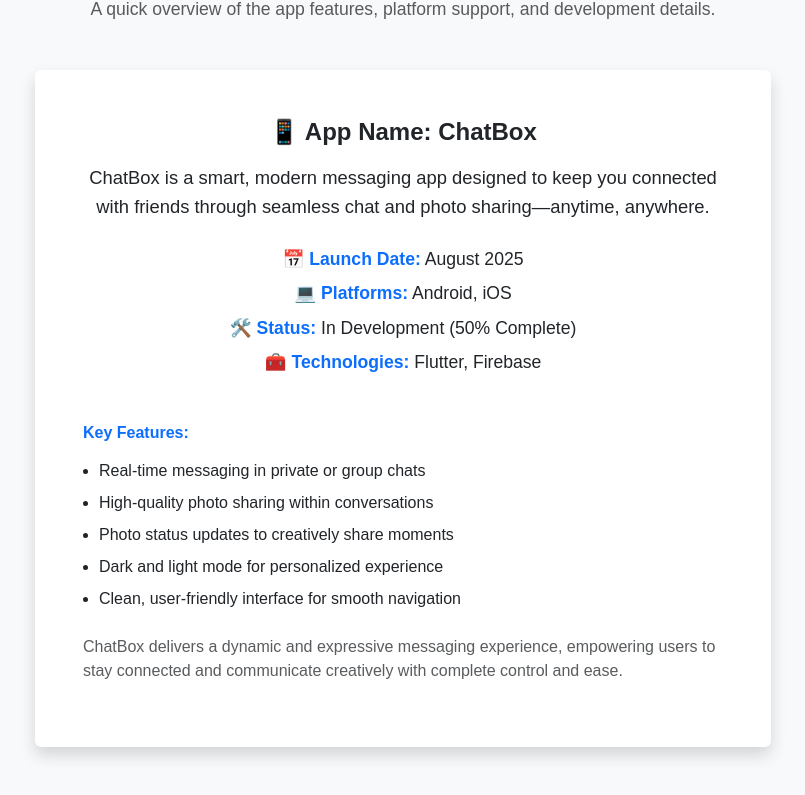
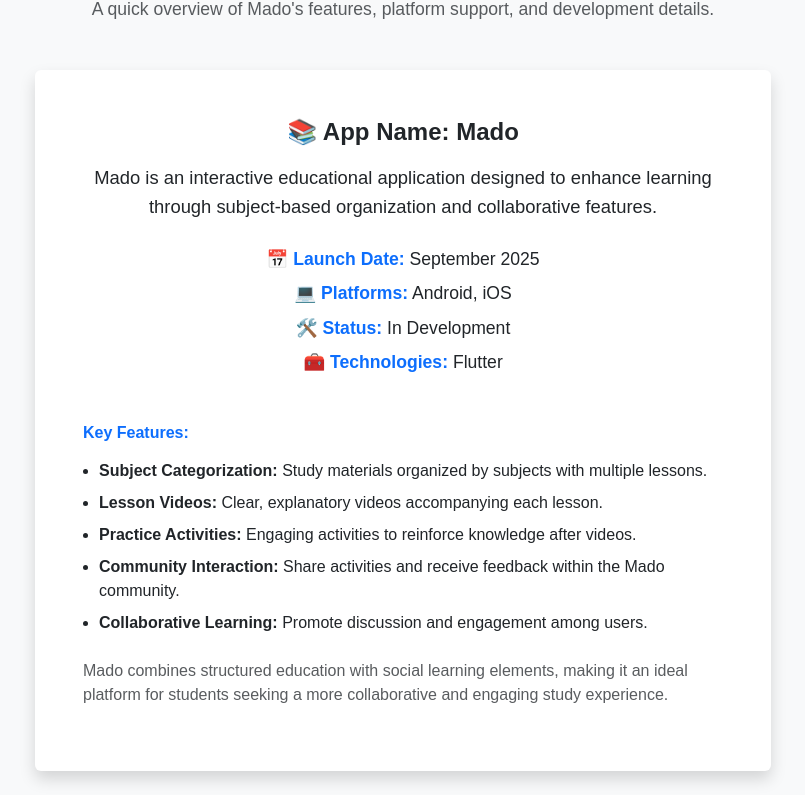
Before and after one commit to DevNesTeam/portfolio, a plain HTML site: page app-details/Mado.html in a window 1280 px wide. Shown: the part 105-900 px from the top of the page, without its empty margins (237-1042 px from the left). Drawn offline with nearby package versions, Linux system fonts and the light colour scheme.

Commit message:
secondes commit

```diff
--- a/app-details/Mado.html
+++ b/app-details/Mado.html
@@ -4,64 +4,57 @@
 <head>
   <meta charset="UTF-8" />
   <meta name="viewport" content="width=device-width, initial-scale=1" />
-  <title>ChatBox Overview</title>
+  <title>Mado Application Overview</title>
 
-  <!-- Bootstrap CSS -->
   <link href="https://cdn.jsdelivr.net/npm/bootstrap@5.3.0/dist/css/bootstrap.min.css" rel="stylesheet" />
 
-  <!-- Swiper CSS -->
   <link rel="stylesheet" href="https://cdn.jsdelivr.net/npm/swiper@9/swiper-bundle.min.css" />
 
-  <!-- Glightbox CSS -->
   <link rel="stylesheet" href="https://cdn.jsdelivr.net/npm/glightbox/dist/css/glightbox.min.css" />
 
-  <!-- Custom CSS -->
   <link rel="stylesheet" href="../assets/css/styles.css" />
 </head>
 
 <body>
 
   <main>
-    <!-- ChatBox Application Overview -->
-    <section id="chatbox-details" class="py-5 bg-light">
+    <section id="mado-details" class="py-5 bg-light">
       <div class="container">
         <div class="section-title text-center mb-5">
-          <h2>ChatBox Application Overview</h2>
-          <p class="text-muted">A quick overview of the app features, platform support, and development details.</p>
+          <h2>Mado Application Overview</h2>
+          <p class="text-muted">A quick overview of Mado's features, platform support, and development details.</p>
         </div>
 
         <div class="row justify-content-center">
           <div class="col-md-8">
             <div class="card shadow border-0">
               <div class="card-body p-4 p-md-5">
-                <h5 class="card-title mb-3 text-center">📱 App Name: ChatBox</h5>
+                <h5 class="card-title mb-3 text-center">📚 App Name: Mado</h5>
                 <p class="card-text lead text-center mb-4">
-                  <strong>ChatBox</strong> is a smart, modern messaging app designed to keep you connected with friends
-                  through seamless chat and photo sharing—anytime, anywhere.
+                  <strong>Mado</strong> is an interactive educational application designed to enhance learning through
+                  subject-based organization and collaborative features.
                 </p>
 
                 <ul class="list-unstyled mt-4 text-center">
-                  <li class="mb-2"><strong>📅 Launch Date:</strong> August 2025</li>
-                  <li class="mb-2"><strong>💻 Platforms:</strong> Android, iOS</li>
-                  <li class="mb-2"><strong>🛠️ Status:</strong> In Development (50% Complete)</li>
-                  <li class="mb-2"><strong>🧰 Technologies:</strong> Flutter, Firebase</li>
-
-
+          <li class="mb-2" data-translate-key="lista_launch_date"><strong>📅 Launch Date:</strong> September 2025</li>
+       <li class="mb-2" data-translate-key="lista_platforms"><strong>💻 Platforms:</strong> Android, iOS</li>
+                  <li class="mb-2"><strong>🛠️ Status:</strong> In Development</li>
+                <li class="mb-2" data-translate-key="lista_technologies"><strong>🧰 Technologies:</strong> Flutter</li>
                 </ul>
 
                 <div class="mt-5">
                   <h6 class="fw-bold text-primary">Key Features:</h6>
                   <ul class="mt-3 ps-3">
-                    <li class="mb-2">Real-time messaging in private or group chats</li>
-                    <li class="mb-2">High-quality photo sharing within conversations</li>
-                    <li class="mb-2">Photo status updates to creatively share moments</li>
-                    <li class="mb-2">Dark and light mode for personalized experience</li>
-                    <li class="mb-2">Clean, user-friendly interface for smooth navigation</li>
+                    <li class="mb-2"><strong>Subject Categorization:</strong> Study materials organized by subjects with multiple lessons.</li>
+                    <li class="mb-2"><strong>Lesson Videos:</strong> Clear, explanatory videos accompanying each lesson.</li>
+                    <li class="mb-2"><strong>Practice Activities:</strong> Engaging activities to reinforce knowledge after videos.</li>
+                    <li class="mb-2"><strong>Community Interaction:</strong> Share activities and receive feedback within the Mado community.</li>
+                    <li class="mb-2"><strong>Collaborative Learning:</strong> Promote discussion and engagement among users.</li>
                   </ul>
 
                   <p class="mt-4 text-muted">
-                    ChatBox delivers a dynamic and expressive messaging experience, empowering users to stay connected
-                    and communicate creatively with complete control and ease.
+                    Mado combines structured education with social learning elements, making it an ideal platform for
+                    students seeking a more collaborative and engaging study experience.
                   </p>
                 </div>
               </div>
@@ -71,8 +64,6 @@
       </div>
     </section>
 
-
-    <!-- Gallery Section -->
     <section id="gallery" class="gallery section py-5">
       <div class="container section-title text-center mb-4">
         <h2>Gallery</h2>
@@ -176,7 +167,6 @@
     </section>
   </main>
 
-  <!-- Scripts -->
   <script src="https://cdn.jsdelivr.net/npm/bootstrap@5.3.0/dist/js/bootstrap.bundle.min.js"></script>
   <script src="https://cdn.jsdelivr.net/npm/swiper@9/swiper-bundle.min.js"></script>
   <script src="https://cdn.jsdelivr.net/npm/glightbox/dist/js/glightbox.min.js"></script>
```
Also changed, not shown: app-details/E-Commerce.html (+1 -6 lines).
